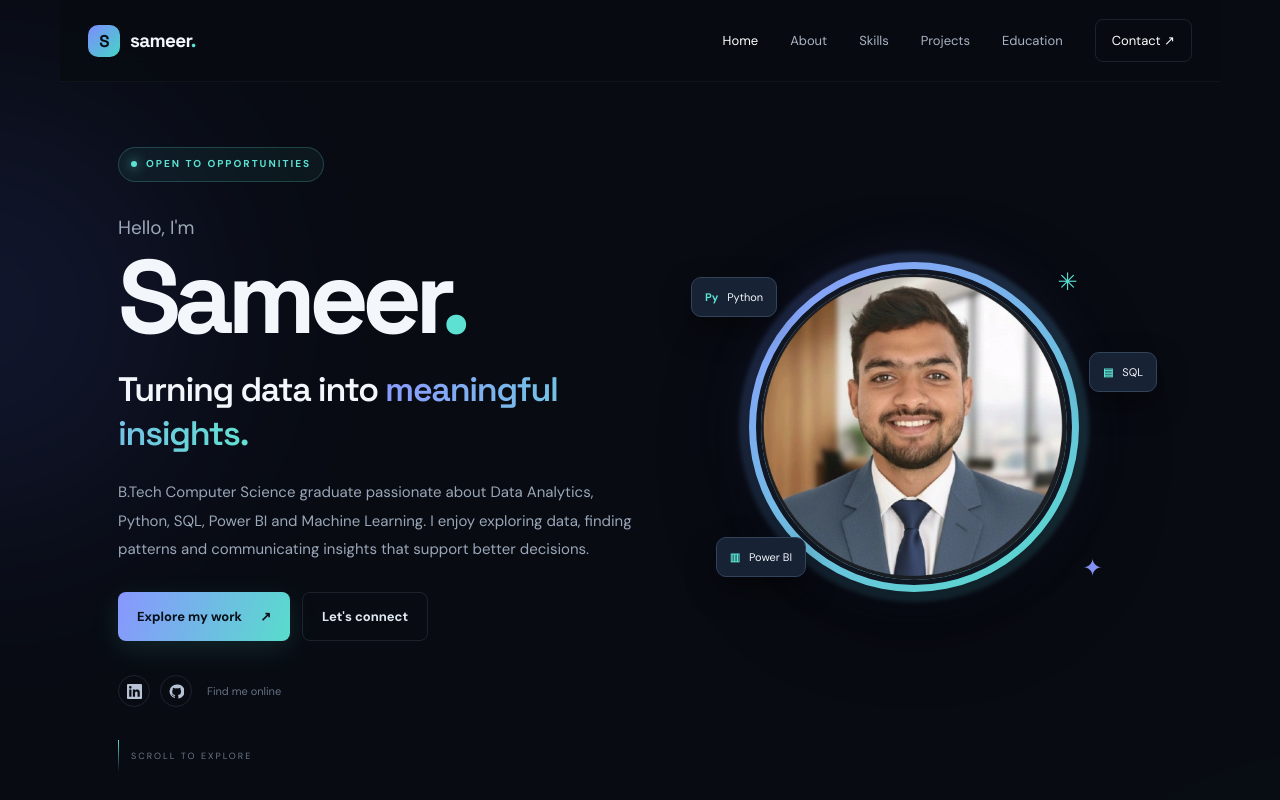
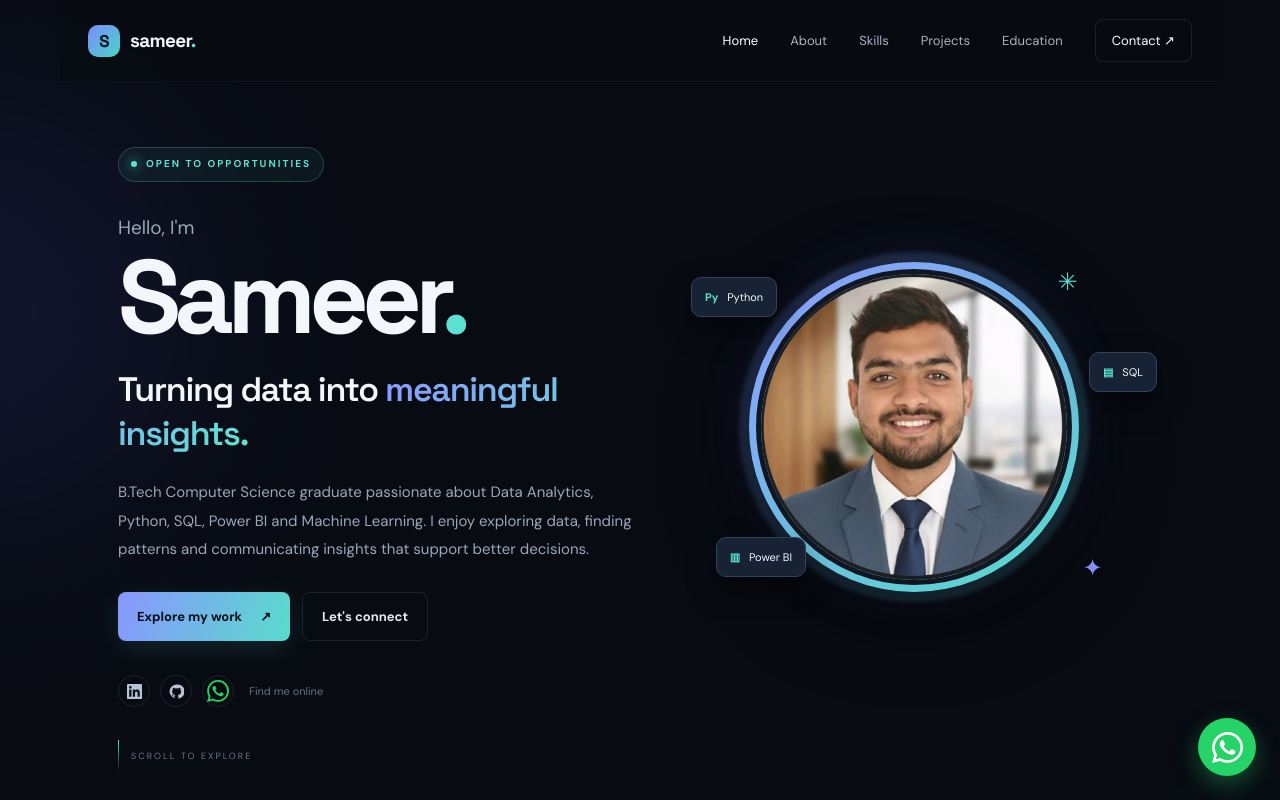
Before and after one commit to sameercs2026-ai/portfoliyo, a plain HTML site: page index.html in a window 1280 px wide. Shown: the top 800 px of the page. Drawn offline with Linux system fonts and the light colour scheme.

Commit message:
Implement WhatsApp button with styling
Added WhatsApp button and styling to the page.

```diff
--- a/index.html
+++ b/index.html
@@ -14,6 +14,55 @@
   <link href="https://fonts.googleapis.com/css2?family=DM+Sans:wght@400;500;600;700&family=Space+Grotesk:wght@400;500;600;700&display=swap" rel="stylesheet">
 
   <link rel="stylesheet" href="./style.css" />
+
+  <!-- WhatsApp Button Styling -->
+  <style>
+    .social-link.whatsapp-social {
+      color: #25D366;
+    }
+
+    .social-link.whatsapp-social svg {
+      width: 22px;
+      height: 22px;
+      display: block;
+    }
+
+    .whatsapp-float {
+      position: fixed;
+      right: 24px;
+      bottom: 24px;
+      z-index: 9999;
+      width: 58px;
+      height: 58px;
+      display: flex;
+      align-items: center;
+      justify-content: center;
+      border-radius: 50%;
+      background: #25D366;
+      color: #fff;
+      box-shadow: 0 8px 24px rgba(37, 211, 102, 0.35);
+      transition: transform 0.2s ease, box-shadow 0.2s ease;
+    }
+
+    .whatsapp-float:hover {
+      transform: translateY(-4px);
+      box-shadow: 0 12px 30px rgba(37, 211, 102, 0.45);
+    }
+
+    .whatsapp-float svg {
+      width: 31px;
+      height: 31px;
+    }
+
+    @media (max-width: 600px) {
+      .whatsapp-float {
+        right: 16px;
+        bottom: 16px;
+        width: 54px;
+        height: 54px;
+      }
+    }
+  </style>
 </head>
 
 <body>
@@ -79,8 +128,10 @@
           </a>
         </div>
 
+        <!-- SOCIAL LINKS -->
         <div class="social-row">
 
+          <!-- LinkedIn -->
           <a
             href="https://www.linkedin.com/in/sameercs2023/"
             target="_blank"
@@ -94,6 +145,7 @@
             </svg>
           </a>
 
+          <!-- GitHub -->
           <a
             href="https://github.com/sameercs2026-ai"
             target="_blank"
@@ -107,11 +159,25 @@
             </svg>
           </a>
 
+          <!-- WhatsApp -->
+          <a
+            href="https://wa.me/916299972053"
+            target="_blank"
+            rel="noopener noreferrer"
+            aria-label="WhatsApp"
+            class="social-link whatsapp-social"
+            title="Chat on WhatsApp"
+          >
+            <svg viewBox="0 0 24 24" aria-hidden="true">
+              <path fill="currentColor" d="M20.52 3.48A11.85 11.85 0 0 0 12.08 0C5.5 0 .15 5.35.15 11.93c0 2.1.55 4.15 1.6 5.96L0 24l6.27-1.64a11.9 11.9 0 0 0 5.8 1.48h.01c6.58 0 11.93-5.35 11.93-11.93 0-3.19-1.24-6.19-3.49-8.43ZM12.08 21.8h-.01a9.87 9.87 0 0 1-5.03-1.38l-.36-.21-3.72.97.99-3.63-.24-.37a9.86 9.86 0 0 1-1.52-5.25c0-5.45 4.44-9.89 9.9-9.89a9.82 9.82 0 0 1 7 2.9 9.82 9.82 0 0 1 2.9 7c0 5.45-4.44 9.89-9.91 9.89Zm5.43-7.41c-.3-.15-1.76-.87-2.03-.97-.27-.1-.47-.15-.67.15-.2.3-.77.97-.94 1.17-.17.2-.35.22-.65.07-.3-.15-1.25-.46-2.38-1.47-.88-.78-1.47-1.75-1.64-2.05-.17-.3-.02-.46.13-.61.13-.13.3-.35.45-.52.15-.17.2-.3.3-.5.1-.2.05-.37-.02-.52-.07-.15-.67-1.62-.92-2.22-.24-.58-.49-.5-.67-.51h-.57c-.2 0-.52.07-.79.37-.27.3-1.04 1.02-1.04 2.49s1.07 2.89 1.22 3.09c.15.2 2.1 3.2 5.08 4.49.71.31 1.26.5 1.69.64.71.23 1.36.2 1.87.12.57-.09 1.76-.72 2.01-1.42.25-.7.25-1.3.17-1.42-.07-.13-.27-.2-.57-.35Z"/>
+            </svg>
+          </a>
+
           <span class="social-note">Find me online</span>
         </div>
       </div>
 
-      <!-- FIXED PROFILE IMAGE -->
+      <!-- PROFILE IMAGE -->
       <div class="hero-art" aria-label="Portrait of Sameer">
 
         <div class="portrait-halo"></div>
@@ -120,7 +186,6 @@
           <img
             src="./sameer-profile.jpeg"
             alt="Sameer - Data Analytics Professional"
-            onerror="this.onerror=null; this.src='./assets/sameer-profile.jpg';"
           />
         </div>
 
@@ -450,8 +515,10 @@
 
         <span class="contact-separator">•</span>
 
-        <span>PHONE</span>
-        <a href="tel:+916299972053">+91 6299972053</a>
+        <span>WHATSAPP</span>
+        <a href="https://wa.me/916299972053" target="_blank" rel="noopener noreferrer">
+          +91 6299972053 ↗
+        </a>
 
         <span class="contact-separator">•</span>
 
@@ -477,6 +544,20 @@
 
   </footer>
 
+  <!-- FLOATING WHATSAPP BUTTON -->
+  <a
+    class="whatsapp-float"
+    href="https://wa.me/916299972053?text=Hello%20Sameer%2C%20I%20visited%20your%20portfolio."
+    target="_blank"
+    rel="noopener noreferrer"
+    aria-label="Chat with Sameer on WhatsApp"
+    title="Chat on WhatsApp"
+  >
+    <svg viewBox="0 0 24 24" aria-hidden="true">
+      <path fill="currentColor" d="M20.52 3.48A11.85 11.85 0 0 0 12.08 0C5.5 0 .15 5.35.15 11.93c0 2.1.55 4.15 1.6 5.96L0 24l6.27-1.64a11.9 11.9 0 0 0 5.8 1.48h.01c6.58 0 11.93-5.35 11.93-11.93 0-3.19-1.24-6.19-3.49-8.43ZM12.08 21.8h-.01a9.87 9.87 0 0 1-5.03-1.38l-.36-.21-3.72.97.99-3.63-.24-.37a9.86 9.86 0 0 1-1.52-5.25c0-5.45 4.44-9.89 9.9-9.89a9.82 9.82 0 0 1 7 2.9 9.82 9.82 0 0 1 2.9 7c0 5.45-4.44 9.89-9.91 9.89Zm5.43-7.41c-.3-.15-1.76-.87-2.03-.97-.27-.1-.47-.15-.67.15-.2.3-.77.97-.94 1.17-.17.2-.35.22-.65.07-.3-.15-1.25-.46-2.38-1.47-.88-.78-1.47-1.75-1.64-2.05-.17-.3-.02-.46.13-.61.13-.13.3-.35.45-.52.15-.17.2-.3.3-.5.1-.2.05-.37-.02-.52-.07-.15-.67-1.62-.92-2.22-.24-.58-.49-.5-.67-.51h-.57c-.2 0-.52.07-.79.37-.27.3-1.04 1.02-1.04 2.49s1.07 2.89 1.22 3.09c.15.2 2.1 3.2 5.08 4.49.71.31 1.26.5 1.69.64.71.23 1.36.2 1.87.12.57-.09 1.76-.72 2.01-1.42.25-.7.25-1.3.17-1.42-.07-.13-.27-.2-.57-.35Z"/>
+    </svg>
+  </a>
+
   <button class="back-top" aria-label="Back to top">↑</button>
 
   <script src="./script.js"></script>
```
